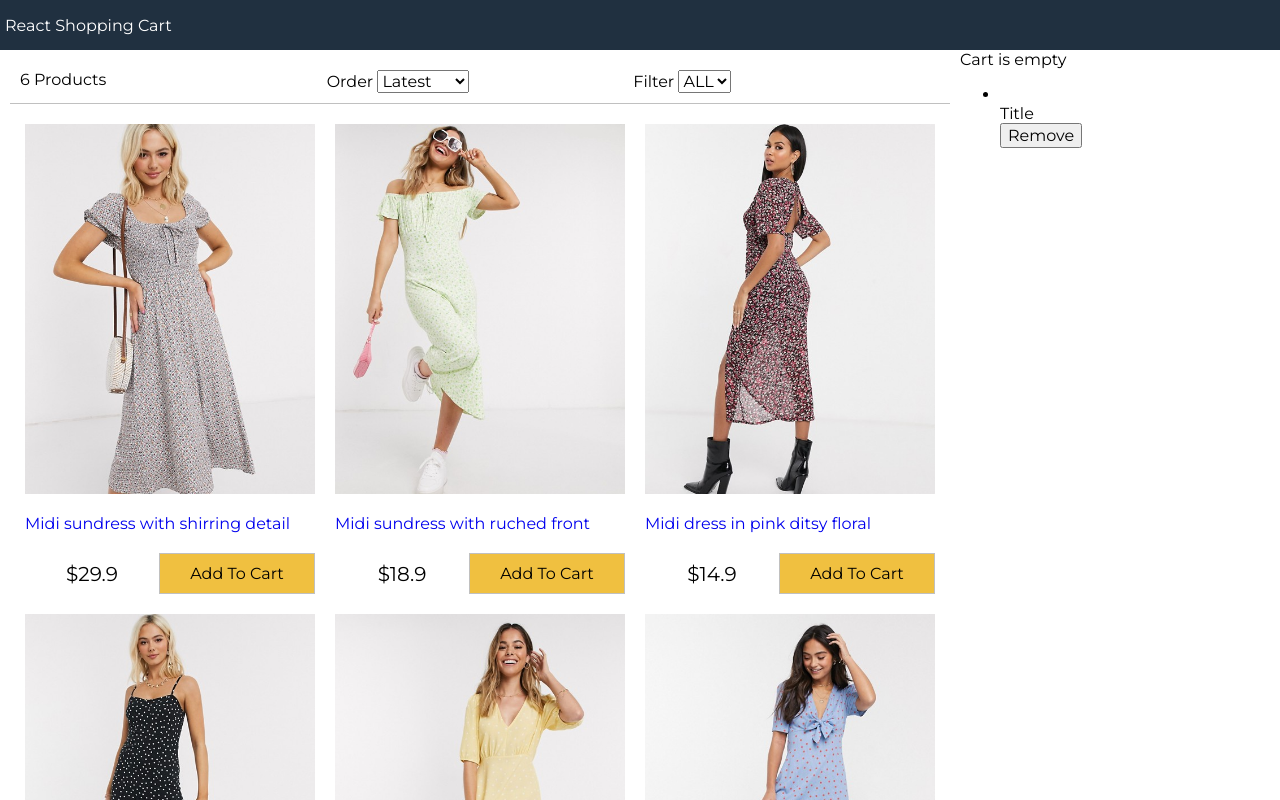
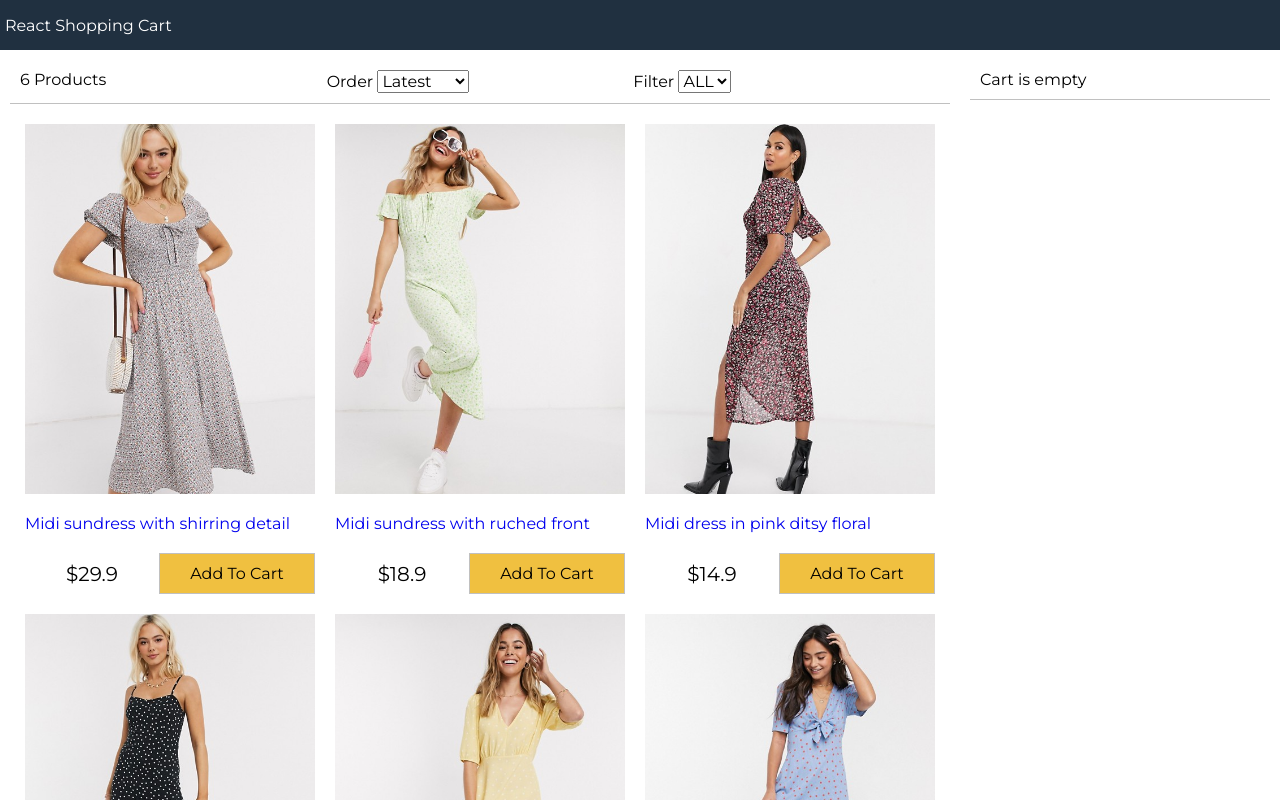
Before and after one commit to knolegsb/ReactShoppingCart, a React (Create React App) app: page / in a window 1280 px wide. Shown: the top 800 px of the page. Built offline with nearby package versions, Linux system fonts and the light colour scheme.

Commit message:
added functionality and fixed some bugs

```diff
--- a/src/App.js
+++ b/src/App.js
@@ -9,10 +9,34 @@
     super();
     this.state = {
       products: data.products,
+      cartItems: [],
       size: "",
       sort: ""
     }
   }
+
+  addToCart = (product) => {
+    const cartItems = this.state.cartItems.slice();
+    let alreadyInCart = false;
+    cartItems.forEach((item) => {
+      if (item._id === product._id) {
+        item.count++;
+        alreadyInCart = true;
+      }
+    });
+
+    if (!alreadyInCart) {
+      cartItems.push({...product, count: 1});
+    }
+    this.setState({cartItems});
+  }
+
+  removeFromCart = (product) => {
+    const cartItmes = this.state.cartItems.slice();
+    this.setState({
+      cartItems: cartItmes.filter((x) => x._id !== product._id)
+    });
+  };
 
   sortProducts = (event) => {
     console.log(event.target.value);
@@ -58,10 +82,10 @@
                 filterProduct={this.filterProducts}
                 sortProduct={this.sortProducts}
               ></Filter>
-              <Products products={this.state.products}></Products>
+              <Products products={this.state.products} addToCart={this.addToCart}></Products>
             </div>
             <div className="sidebar">
-              <Cart />
+              <Cart cartItems={this.state.cartItems} removeFromCart={this.removeFromCart} />
             </div>
           </div>
         </main>
--- a/src/components/Cart.js
+++ b/src/components/Cart.js
@@ -3,27 +3,53 @@
 
 export default class Cart extends Component {
     render() {
+        const {cartItems} = this.props;
         return (
             <div>
+                {cartItems.length === 0 ? (
                     <div className="cart cart-header">Cart is empty</div>
-
+                ) : (
+                    <div className="cart cart-header">
+                        You have {cartItems.length} in the cart{" "}
+                    </div>
+                )}
 
                 <div>
                     <div className="cart">
                         <ul className="cart-items">
-                            <li>
+                            {cartItems.map((item) => (
+                                <li key={item._id}>
                                     <div>
-                                    <img></img>
+                                        <img src={item.image} alt={item.title}></img>
                                     </div>
                                     <div>
-                                    <di>Title</di>
+                                        <div>{item.title}</div>
                                         <div className="right">
-                                        <button>Remove</button>
+                                            {formatCurrency(item.price)} x {item.count}{" "}
+                                            <button className="button"
+                                                onClick={() => this.props.removeFromCart(item)}>
+                                                Remove
+                                            </button>
                                         </div>
                                     </div>
                                 </li>
+                            ))}
                         </ul>
                     </div>
+
+                    {cartItems.length !== 0 && (
+                        <div className="cart">
+                            <div className="total">
+                                <div>
+                                    Total: {" "}
+                                    {formatCurrency(
+                                        cartItems.reduce((a, c) => a + c.price * c.count, 0)
+                                    )}
+                                </div>
+                                <button className="button primary">Proceed</button>
+                            </div>
+                        </div>
+                    )}
                 </div>
             </div>
         );
--- a/src/components/Product.js
+++ b/src/components/Product.js
@@ -15,7 +15,8 @@
                                 </a>
                                 <div className="product-price">
                                     <div>{formatCurrency(product.price)}</div>
-                                    <button className="button primary">Add To Cart</button>
+                                    <button onClick={() => this.props.addToCart(product)}
+                                        className="button primary">Add To Cart</button>
                                 </div>
                             </div>
                         </li>
--- a/src/index.css
+++ b/src/index.css
@@ -132,3 +132,55 @@
 .filter div {
   flex: 1;
 }
+
+.cart {
+  padding: 1rem;
+  margin: 1rem;
+  display: flex;
+}
+
+.cart-header {
+  border-bottom: 0.1rem #c0c0c0 solid;
+}
+
+.cart-items {
+  padding: 0;
+  width: 100%;
+  list-style-type: none;
+}
+
+.cart-items img {
+  width: 5rem;
+}
+
+.cart-items li {
+  display: flex;
+}
+
+.cart-items li div {
+  padding: 0.5rem;
+}
+
+.cart-items li div:last-child {
+  flex: 1
+}
+
+.right {
+  text-align: right;
+}
+
+.total {
+  display: flex;
+  justify-content: space-between;
+  align-items: center;
+  width: 100%;
+}
+
+.total > div {
+  font-size: 2rem;
+}
+
+.total > div,
+.total > button {
+  flex: 1;
+}
```
Lines whose indentation alone changed are shown as unchanged.
